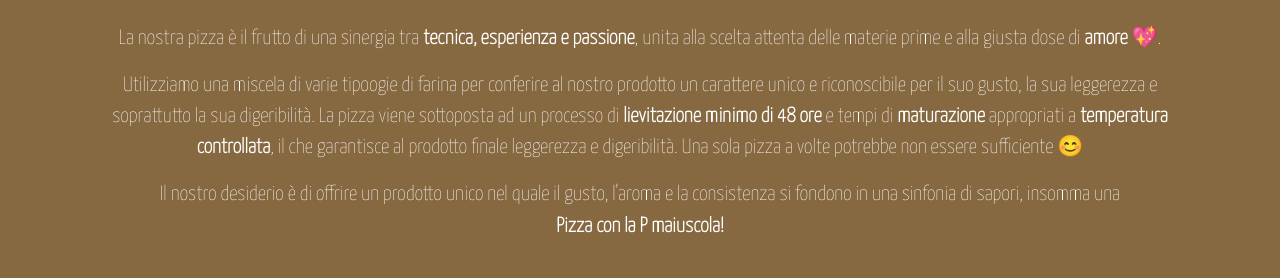
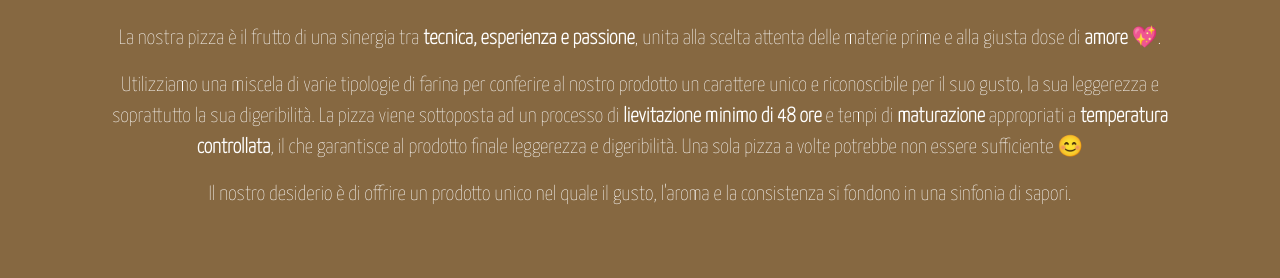
Before and after one commit to Alessandro-Mac7/alternativa-takeaway-app, a Vue app: page / in a window 1280 px wide. Shown: the part 2320-2598 px from the top of the page. Built offline with nearby package versions, Linux system fonts and the light colour scheme; a web font is replaced by a local one.

Commit message:
update text

```diff
--- a/src/views/AppHome.vue
+++ b/src/views/AppHome.vue
@@ -17,7 +17,7 @@
       <app-quote text="panza mia fhatti capanna" author="Proverbio calabrese" />
       <p class="text-center my-5">
         Siamo una piccola rosticceria a conduzione familiare nata nel 2012 con l'intento
-        di portare sul tavolo dei nostri clienti un unione tra <strong>tradizione e contemporaneità</strong>.<br>
+        di portare sul tavolo dei nostri clienti <strong>tradizione e contemporaneità</strong>.<br>
         Offriamo diversi servizi tra cui la <strong>consegna domicilio</strong> dei nostri prodotti e la progettazione e realizzazione di <strong>banchetti</strong>.
       </p>
       <img src="../assets/home-full.png" @click="scroll('section1')" class="img-fluid img-app clickable" alt="pizza-bg">
@@ -45,28 +45,18 @@
       <div class="animate__animated animate__pulse animate__infinite infinite"></div>
 
       <p class="text-center">
-        Utilizziamo una miscela di varie tipoogie di farina per conferire al nostro prodotto
+        Utilizziamo una miscela di varie tipologie di farina per conferire al nostro prodotto
         un carattere unico e riconoscibile per il suo gusto, la sua leggerezza e soprattutto la sua digeribilità.
         La pizza viene sottoposta ad un processo di <strong>lievitazione minimo di 48 ore</strong>
         e tempi di <strong>maturazione</strong> appropriati a <strong>temperatura controllata</strong>,
         il che garantisce al prodotto finale leggerezza e digeribilità. Una sola pizza a volte potrebbe non essere sufficiente 😊
       </p>
       <p>
-        Il nostro desiderio è di offrire un prodotto unico nel quale il gusto, l'aroma e la consistenza si fondono in una sinfonia di sapori,
-        insomma una <br><strong> Pizza con la P maiuscola!</strong>
+        Il nostro desiderio è di offrire un prodotto unico nel quale il gusto, l'aroma e la consistenza si fondono in una sinfonia di sapori.
       </p>
-      <img src="../assets/impasto.png" class="mt-5 img-fluid img-app clickable" alt="pizza-bg">
+      <img src="../assets/impasto.png" class="mt-5 img-fluid img-app" alt="pizza-bg">
 
     </base-section>
-
-<!--    <base-section title="I Buffet" id="section3" color="4">-->
-<!--      <p>L'utilizzo di materie prime eccellenti, come la mozzarella e il sugo di pomodoro, rappresentano un elemento fondamentale per ottenere una pizza straordinaria.<br>-->
-<!--        La mozzarella di alta qualità, fresca e prodotta con latte locale di altissima qualità. Grazie alla sua freschezza e alla sua consistenza, si unisce agli altri ingredienti, creando una sinergia perfetta tra sapori e consistenze.<br>-->
-<!--        Il sugo di pomodoro, conferisce alla pizza un gusto intenso con una nota di acidità equilibrata.<br>-->
-<!--        L'utilizzo di materie prime eccellenti, permette di creare una pizza unica nel suo genere, con un sapore autentico e un aroma intenso, in grado di soddisfare anche i palati più esigenti.-->
-<!--      </p>-->
-<!--      <img src="../assets/buffet.png" class=" mt-5 img-fluid img-app" alt="pizza-bg">-->
-<!--    </base-section>-->
 
   </section>
 </template>
```
Also changed, not shown: src/assets/impasto-full.png (deleted), src/assets/impasto.png.
